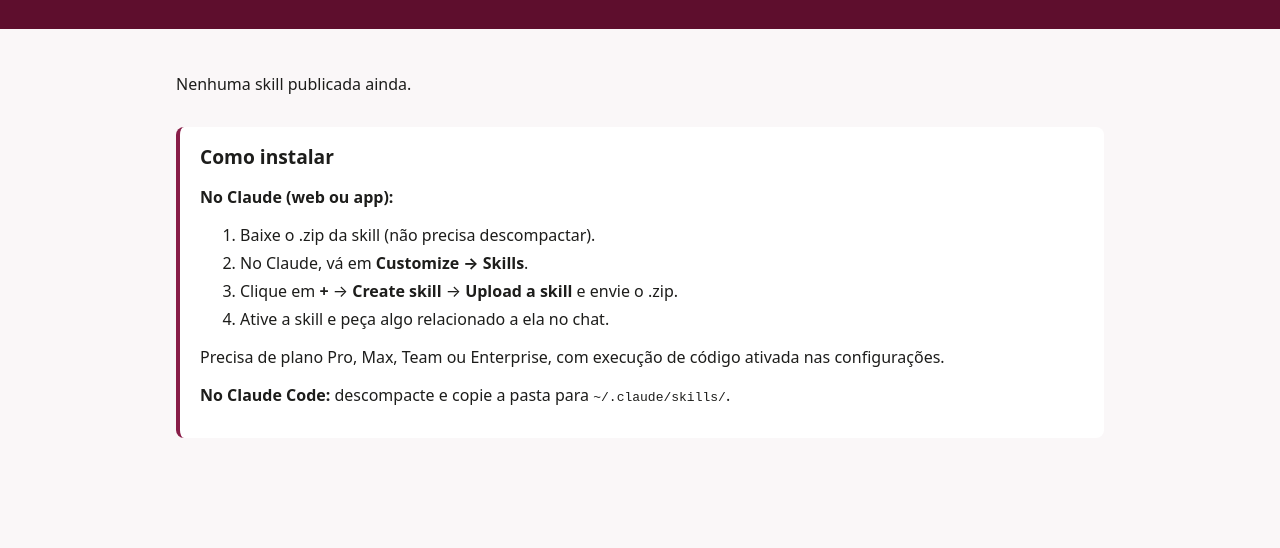
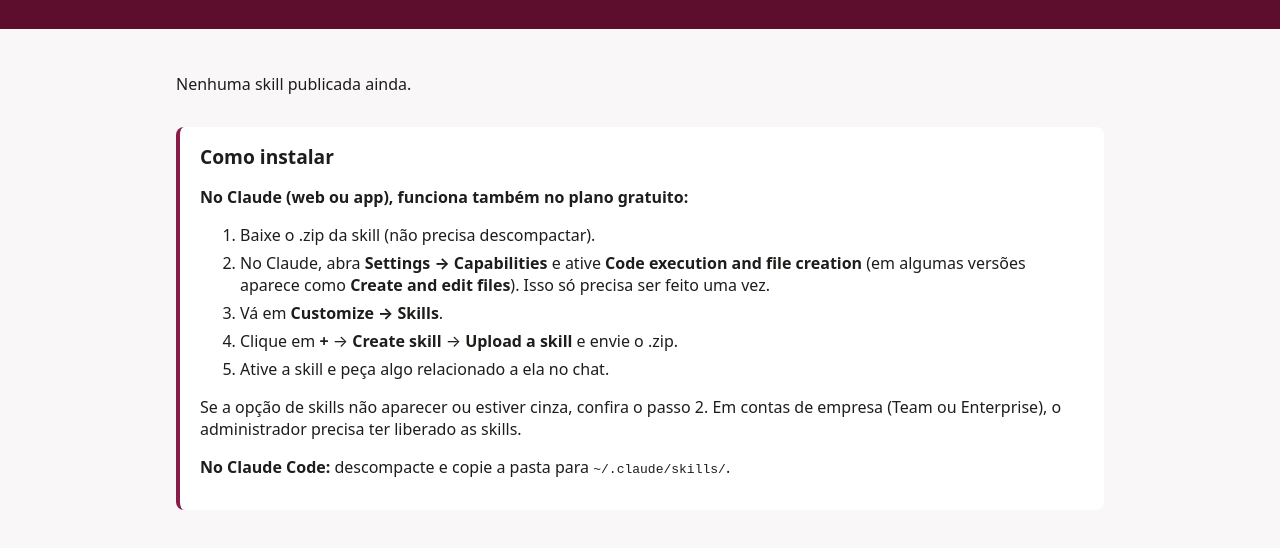
Before and after one commit to Maicon-Souza/hub-skills, a plain HTML site: page index.html in a window 1280 px wide. Shown: the part 104-652 px from the top of the page. Drawn offline with Linux system fonts and the light colour scheme.

Commit message:
Atualiza passo a passo: skills funcionam no plano gratuito

```diff
--- a/index.html
+++ b/index.html
@@ -40,14 +40,15 @@
 
   <section class="como">
     <h2>Como instalar</h2>
-    <p><strong>No Claude (web ou app):</strong></p>
+    <p><strong>No Claude (web ou app), funciona também no plano gratuito:</strong></p>
     <ol>
       <li>Baixe o .zip da skill (não precisa descompactar).</li>
-      <li>No Claude, vá em <strong>Customize → Skills</strong>.</li>
+      <li>No Claude, abra <strong>Settings → Capabilities</strong> e ative <strong>Code execution and file creation</strong> (em algumas versões aparece como <strong>Create and edit files</strong>). Isso só precisa ser feito uma vez.</li>
+      <li>Vá em <strong>Customize → Skills</strong>.</li>
       <li>Clique em <strong>+</strong> → <strong>Create skill</strong> → <strong>Upload a skill</strong> e envie o .zip.</li>
       <li>Ative a skill e peça algo relacionado a ela no chat.</li>
     </ol>
-    <p>Precisa de plano Pro, Max, Team ou Enterprise, com execução de código ativada nas configurações.</p>
+    <p>Se a opção de skills não aparecer ou estiver cinza, confira o passo 2. Em contas de empresa (Team ou Enterprise), o administrador precisa ter liberado as skills.</p>
     <p><strong>No Claude Code:</strong> descompacte e copie a pasta para <code>~/.claude/skills/</code>.</p>
   </section>
 </main>
```
